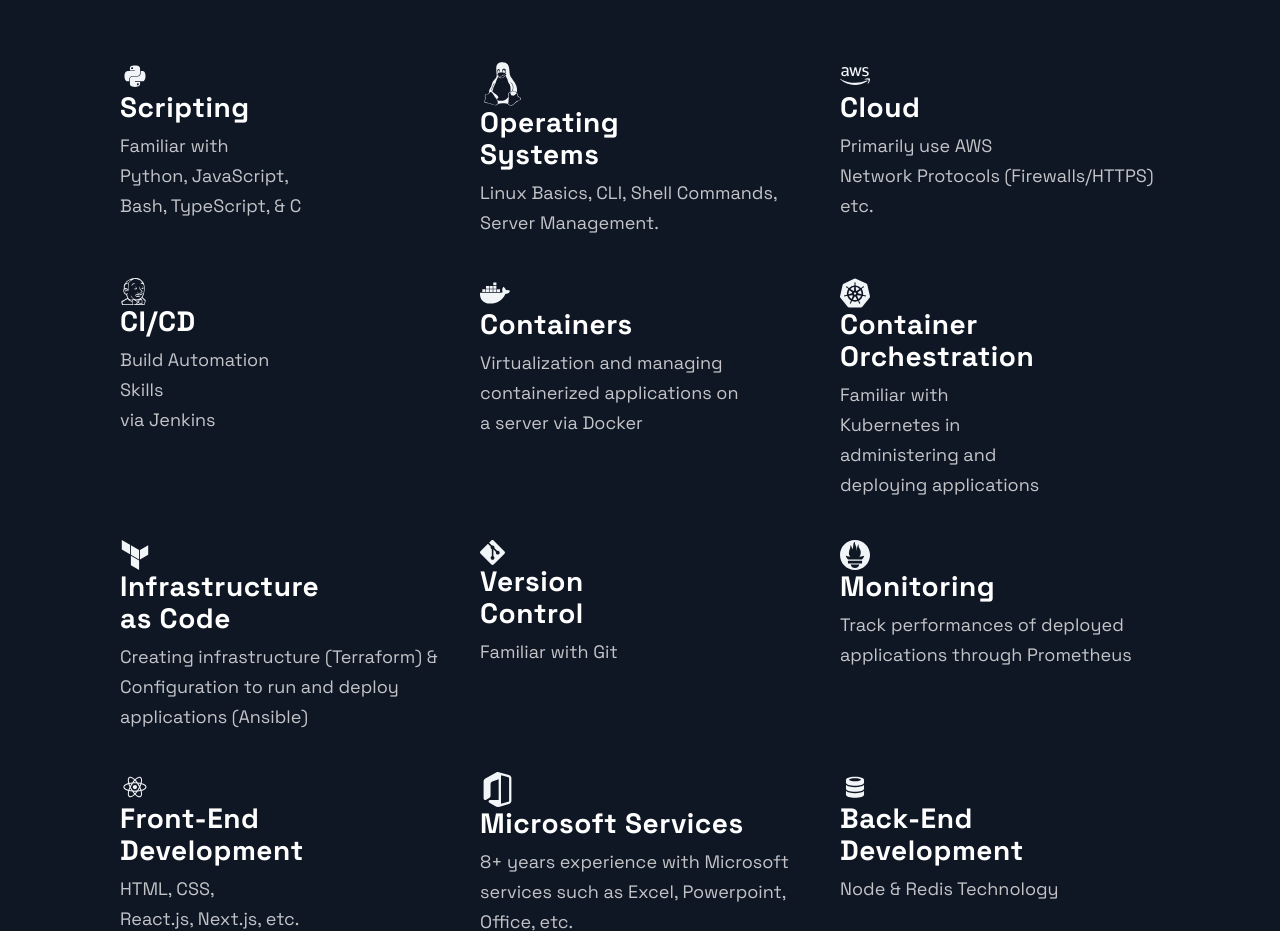
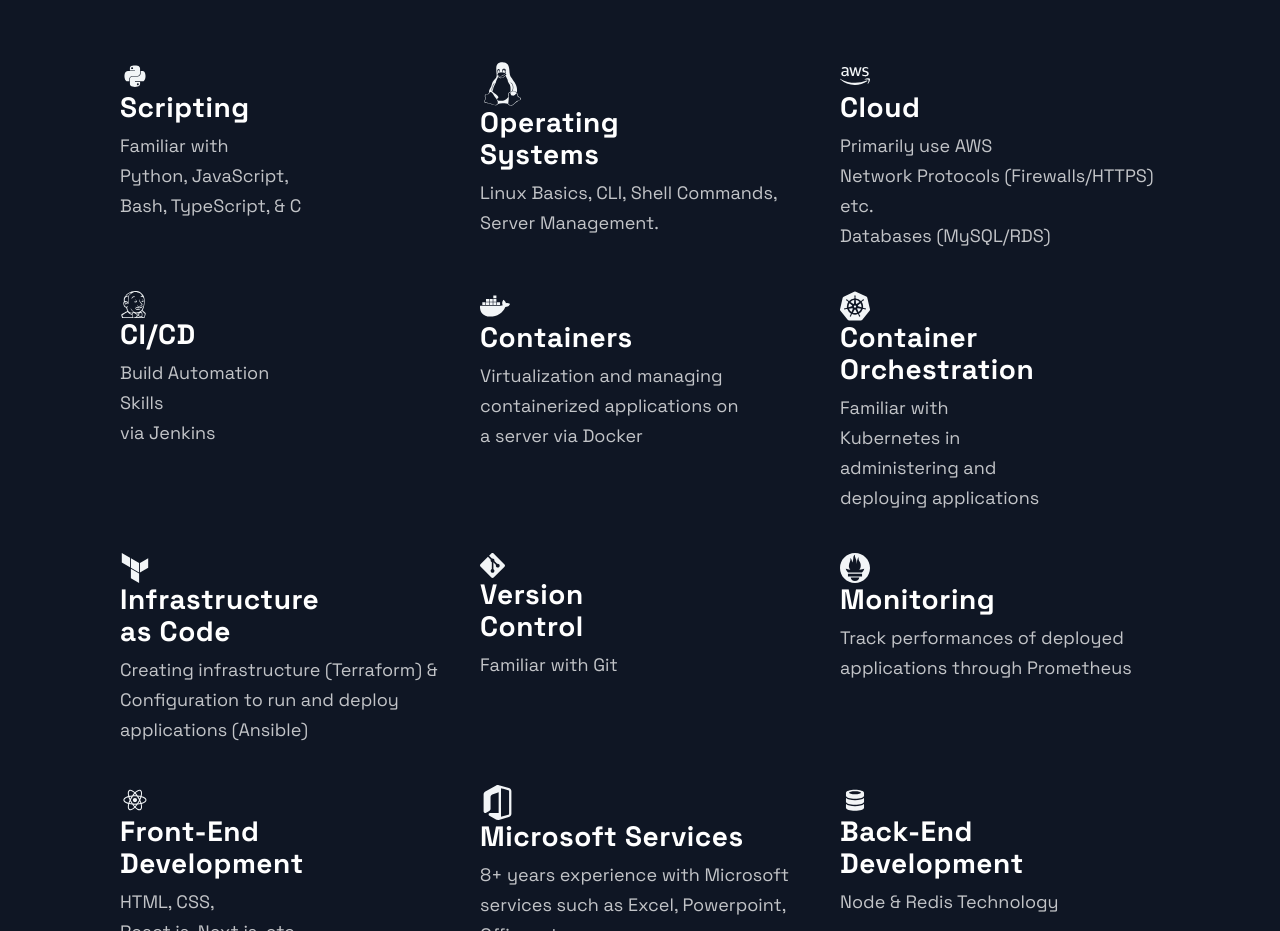
Before and after one commit to JayvenC/PortfolioWebsite, a Next.js app: page / in a window 1280 px wide. Shown: the part 2780-3711 px from the top of the page. Built offline with nearby package versions, Linux system fonts and the light colour scheme.

Commit message:
tech add

```diff
--- a/src/components/Technologies/Technologies.js
+++ b/src/components/Technologies/Technologies.js
@@ -39,7 +39,8 @@
         <ListContainer>
           <ListTitle>Cloud</ListTitle>
           <ListParagraph>
-            Primarily use AWS <br /> Network Protocols (Firewalls/HTTPS) etc.
+            Primarily use AWS <br /> Network Protocols (Firewalls/HTTPS) etc. <br />
+            Databases (MySQL/RDS)
           </ListParagraph>
         </ListContainer>
       </ListItem>
```
